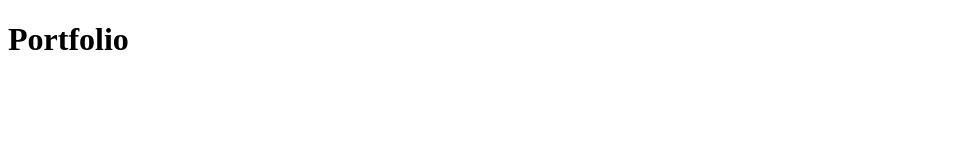
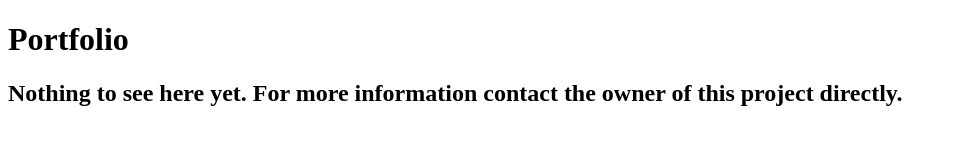
Before and after one commit to Kridtity/klawang.github.io, a plain HTML site: page index.html in a window 1280 px wide. Shown: the whole page, without its empty margins (0-957 px from the left). Drawn offline with Linux system fonts and the light colour scheme.

Commit message:
Update index.html

```diff
--- a/index.html
+++ b/index.html
@@ -8,5 +8,6 @@
 
     <body>
         <h1>Portfolio</h1>
+        <h2>Nothing to see here yet. For more information contact the owner of this project directly.</h2>
     </body>
 </html>
```
